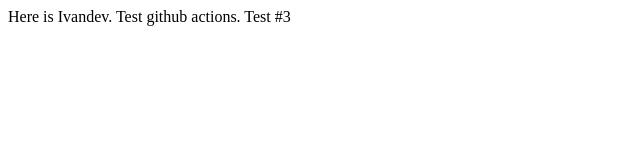
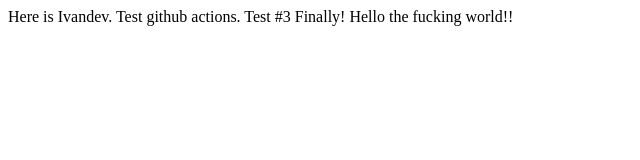
Before and after one commit to Vagantem/Ivandev, a plain HTML site: page index.html in a window 1280 px wide. Shown: the whole page, without its empty margins (0-640 px from the left). Drawn offline with Linux system fonts and the light colour scheme.

Commit message:
testing github actions

```diff
--- a/index.html
+++ b/index.html
@@ -6,5 +6,6 @@
 </head>
 <body>
 Here is Ivandev. Test github actions. Test #3
+Finally! Hello the fucking world!!
 </body>
 </html>
```
Also changed, not shown: 1 other file.
